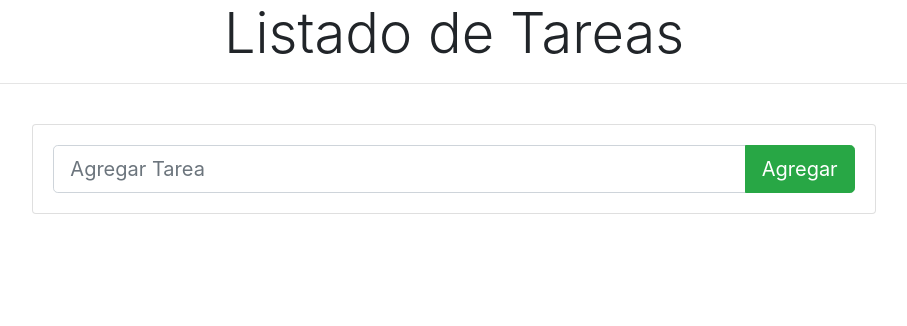
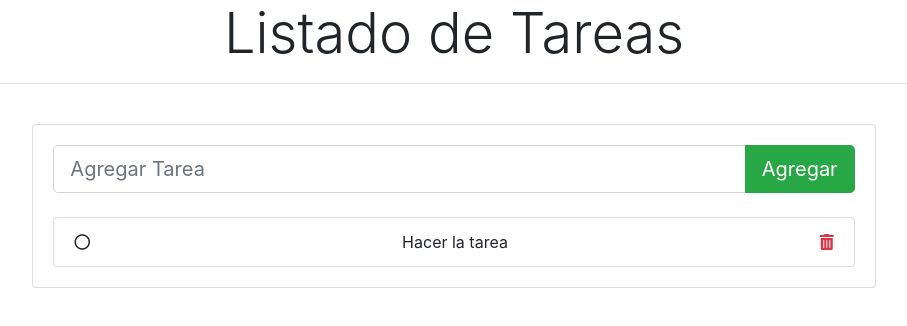
Before and after one commit to rafysanchez/vue-frontend-tareas, a Vue app: page / in a window 1280 px wide. Shown: the top 326 px of the page, without its empty margins (186-1093 px from the left). Built offline with nearby package versions, Linux system fonts and the light colour scheme.

Commit message:
Agregamos fontawesome

```diff
--- a/public/index.html
+++ b/public/index.html
@@ -7,6 +7,7 @@
     <link rel="icon" href="<%= BASE_URL %>favicon.ico">
     <title><%= htmlWebpackPlugin.options.title %></title>
     <link rel="stylesheet" href="https://cdn.jsdelivr.net/npm/bootstrap@4.5.3/dist/css/bootstrap.min.css" integrity="sha384-TX8t27EcRE3e/ihU7zmQxVncDAy5uIKz4rEkgIXeMed4M0jlfIDPvg6uqKI2xXr2" crossorigin="anonymous">
+    <link rel="stylesheet" href="https://pro.fontawesome.com/releases/v5.10.0/css/all.css" integrity="sha384-AYmEC3Yw5cVb3ZcuHtOA93w35dYTsvhLPVnYs9eStHfGJvOvKxVfELGroGkvsg+p" crossorigin="anonymous"/>
   </head>
   <body>
     <noscript>
--- a/src/components/Tarea.vue
+++ b/src/components/Tarea.vue
@@ -12,6 +12,18 @@
                                 <button class="btn btn-success btn-lg">Agregar</button>
                             </div>
                         </div>
+                        <br>
+                        <ul class="list-group">
+                            <li class="list-group-item d-flex justify-content-between">
+                                <span class="cursor">
+                                    <i class="far fa-circle"></i>
+                                </span>
+                                Hacer la tarea
+                                <span class="text-danger cursor">
+                                    <i class="fas fa-trash-alt"></i>
+                                </span>
+                            </li>
+                        </ul>
                     </div>
                 </div>
             </div>
@@ -26,5 +38,7 @@
 </script>
 
 <style scoped>
-
+.cursor {
+    cursor: pointer;
+}
 </style>
```
